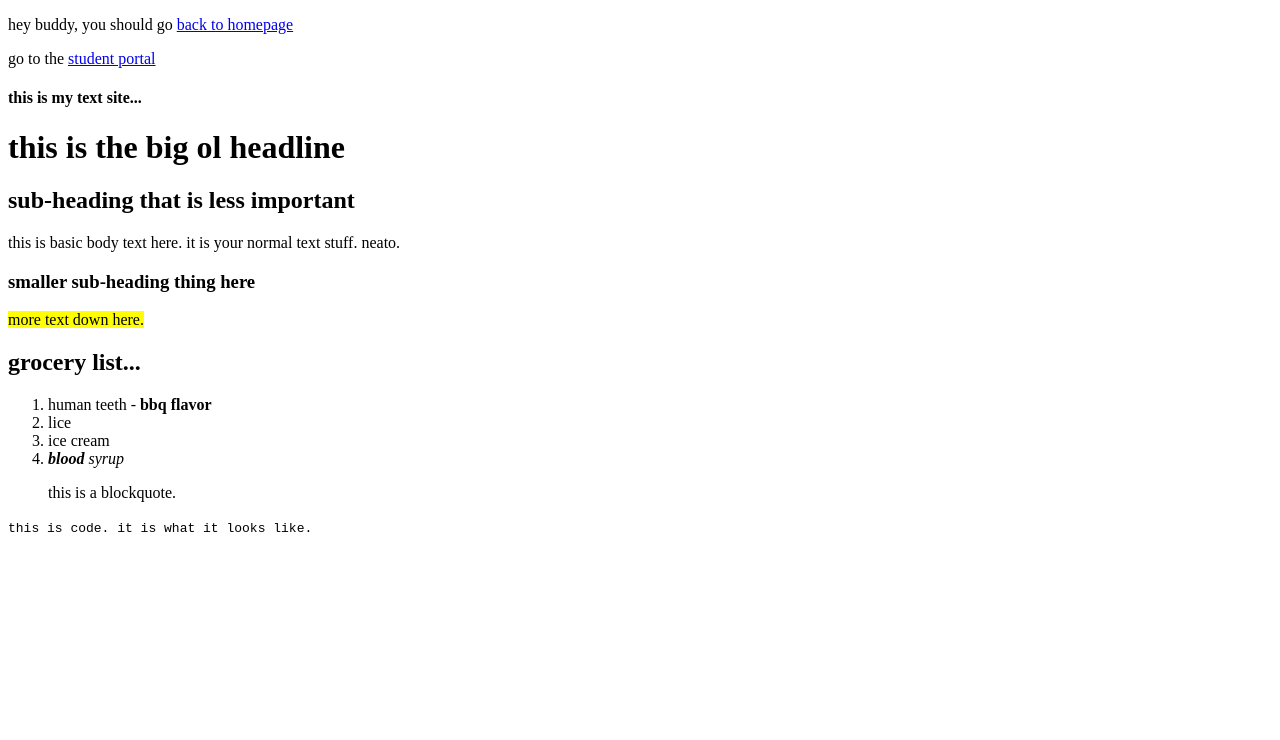
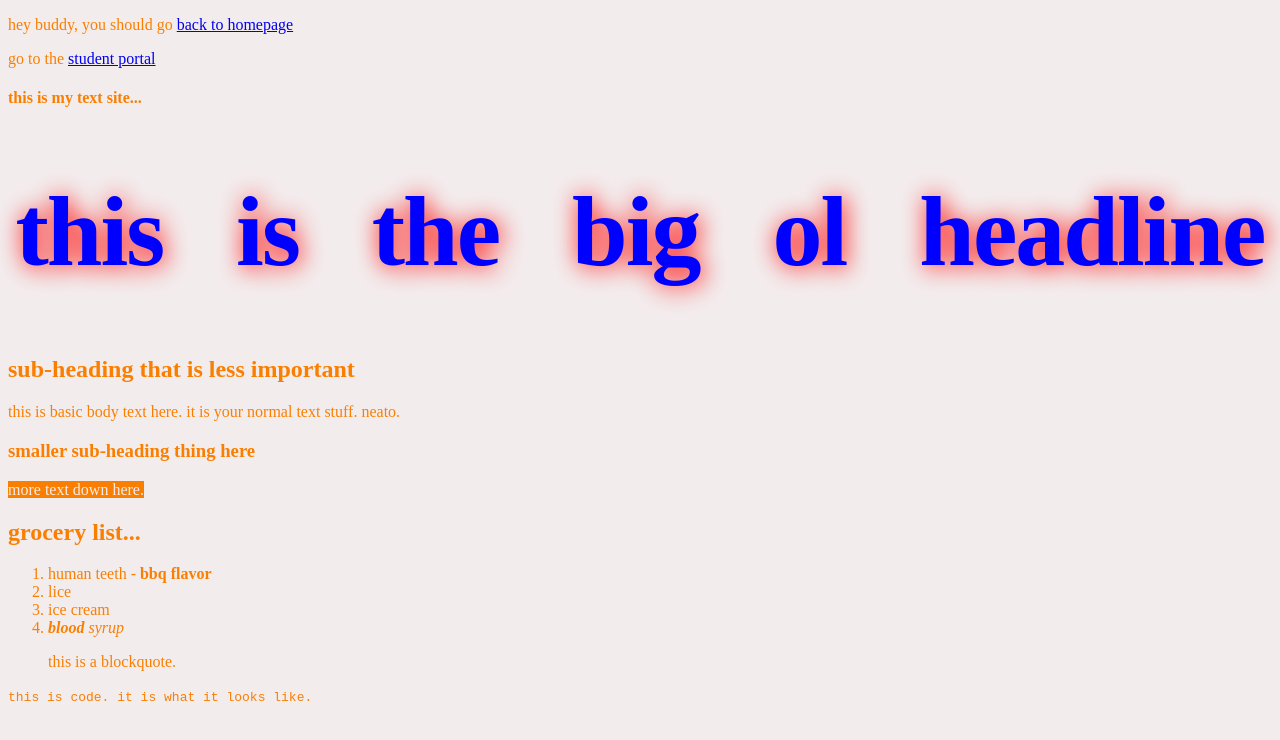
Before and after one commit to lcc-adm/PMClass, a plain HTML site: page text.html in a window 1280 px wide. Drawn offline with Linux system fonts and the light colour scheme.

Commit message:
Add files via upload

```diff
--- a/text.html
+++ b/text.html
@@ -1,15 +1,38 @@
-<!doctype html>
+<!DOCTYPE html>
 
 <html lang="en">
   <head>
-  <meta charset="utf-8">
+    <meta charset="utf-8" />
     <title>text page</title>
+    <style>
+      html {
+        background: #f3eced;
+        color: #fa7f01;
+      }
+
+      h1 {
+        color: blue;
+        text-align: center;
+        letter-spacing: -2px;
+        word-spacing: 50px;
+        text-shadow: 2px 2px 25px red;
+        font-size: 100px;
+      }
+
+      mark {
+        background-color: #fa7f01;
+        color: #f3eced;
+      }
+    </style>
   </head>
 
   <body>
     <p>hey buddy, you should go <a href="index.html">back to homepage</a></p>
 
-<p>go to the <a href="https://lcc-adm.github.io/eresa-students/">student portal</a></p>
+    <p>
+      go to the
+      <a href="https://lcc-adm.github.io/eresa-students/">student portal</a>
+    </p>
 
     <h4>this is my text site...</h4>
     <h1>this is the big ol headline</h1>
@@ -28,7 +51,9 @@
       <li>human teeth - <strong>bbq flavor</strong></li>
       <li>lice</li>
       <li>ice cream</li>
-    <li><em><strong>blood</strong> syrup</em></li>
+      <li>
+        <em><strong>blood</strong> syrup</em>
+      </li>
     </ol>
 
     <!--
@@ -45,5 +70,4 @@
 
     <code>this is code. it is what it looks like.</code>
   </body>
-
 </html>
```
Lines whose indentation alone changed are shown as unchanged.
